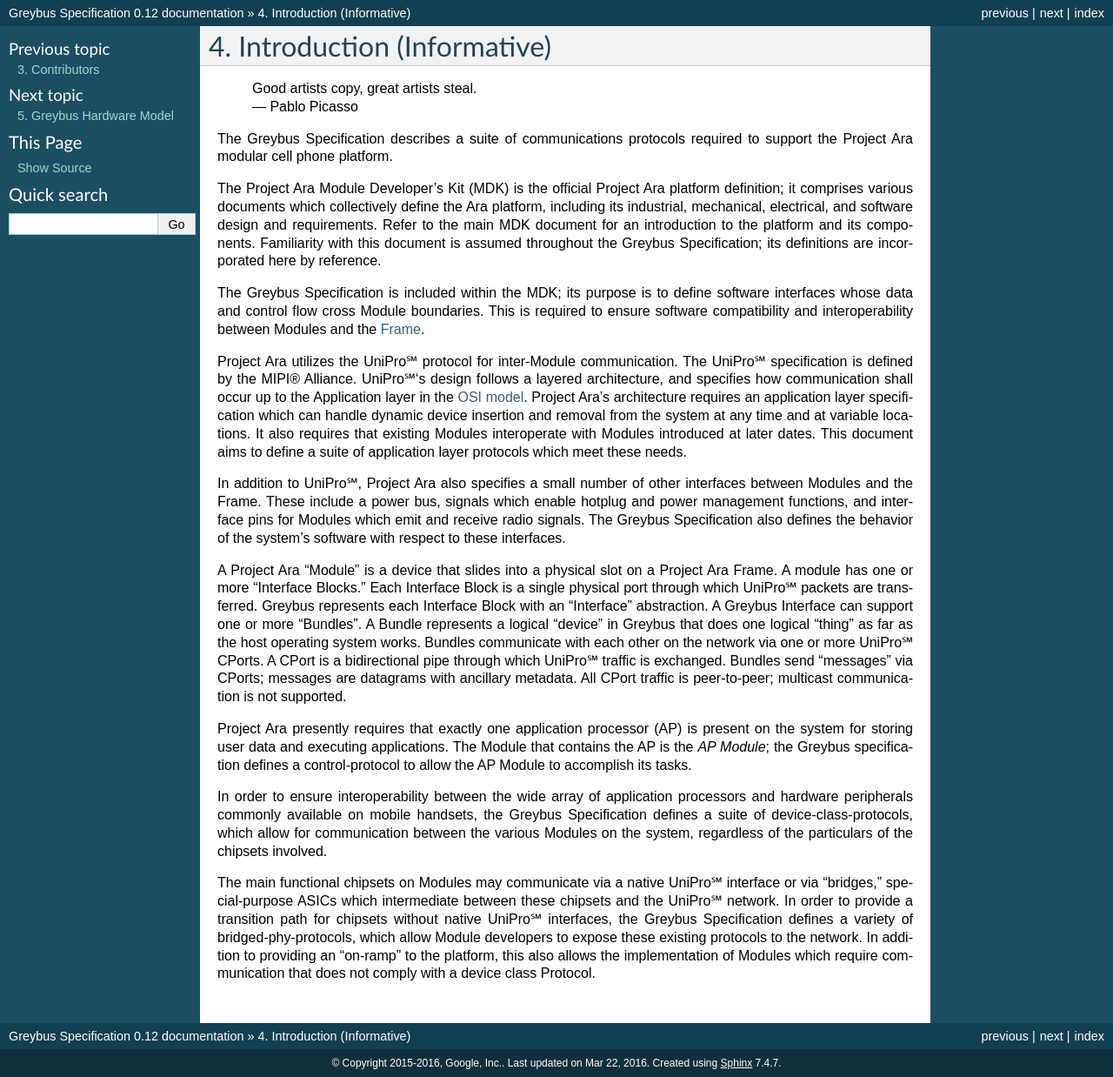
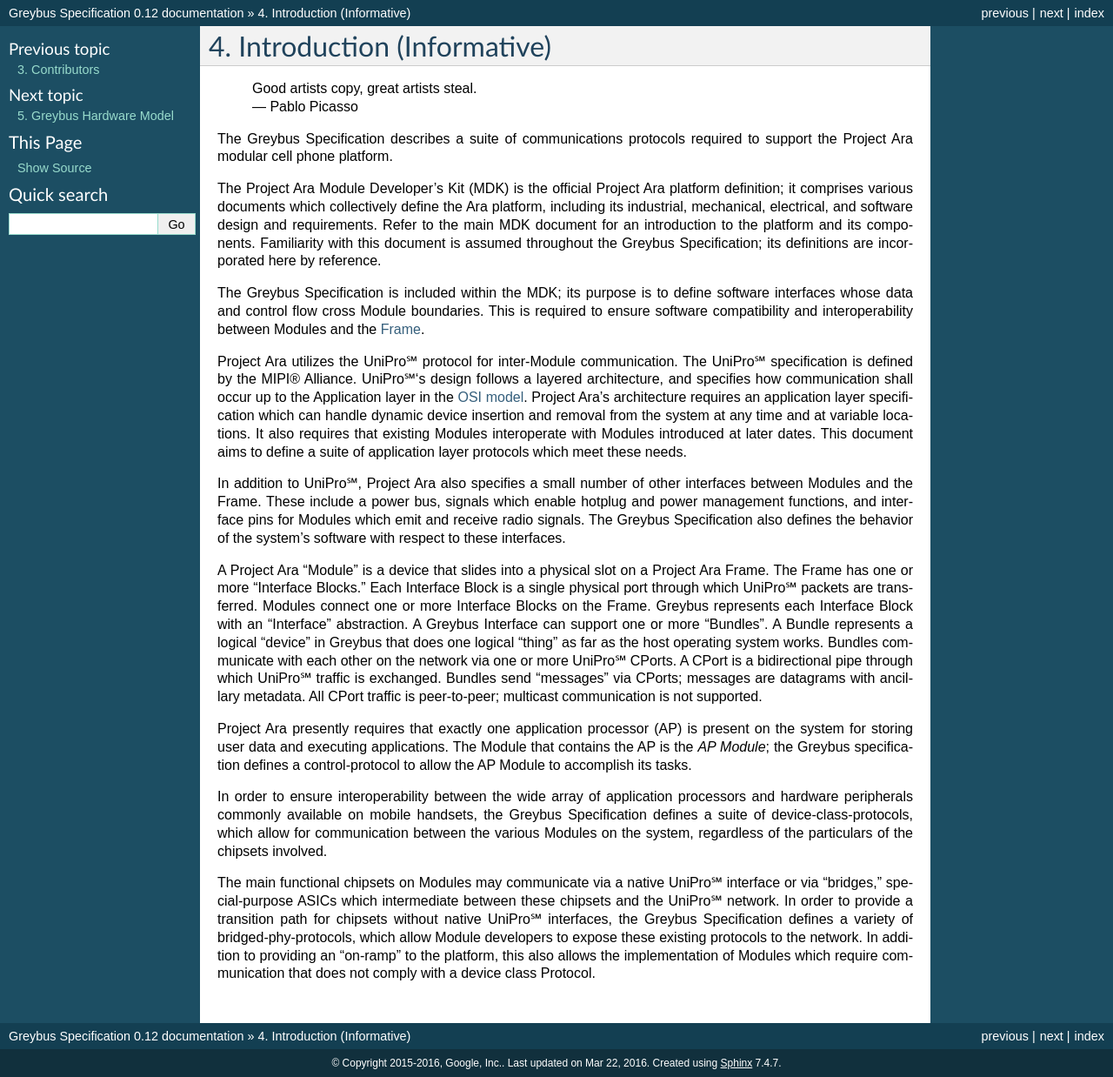
Before and after one commit to projectara/greybus-spec, a Sphinx documentation site: the page built from source/introduction.rst, in a window 1280 px wide. Shown: the whole page at 87% size. Built offline with Sphinx 7.4.7, drawn with Linux system fonts in a browser that asks for light colours; pages that are not in the unit, such as notebooks, are missing from menus.

Commit message:
greybus-spec: "interface block" is on the frame now
The way the spec uses interface blocks is inconsistent. The glossary now
says that Interface Blocks are on the frame, not on modules. The rest of
the spec actually disagreed with itself: in the SVC Hello operation
description, interface blocks are part of the frame. In the
introduction, they're part of a module.

Fix up the introduction so the spec is consistent again, and matches the
glossary.

Signed-off-by: Marti Bolivar <mbolivar@leaflabs.com>
Reviewed-by: Alex Elder <elder@linaro.org>
Signed-off-by: Greg Kroah-Hartman <gregkh@google.com>

```diff
--- a/source/introduction.rst
+++ b/source/introduction.rst
@@ -56,17 +56,18 @@
 system's software with respect to these interfaces.
 
 A Project Ara "Module" is a device that slides into a physical slot on
-a Project Ara Frame.  A module has one or more "Interface Blocks."  Each
-Interface Block is a single physical port through which
-|unipro| packets are transferred.  Greybus represents each Interface
-Block with an "Interface" abstraction.  A Greybus Interface can support
-one or more "Bundles". A Bundle represents a logical "device" in
-Greybus that does one logical "thing" as far as the host operating
-system works.  Bundles communicate with each other on the network via
-one or more |unipro| CPorts.  A CPort is a bidirectional pipe through
-which |unipro| traffic is exchanged.  Bundles send "messages" via
-CPorts; messages are datagrams with ancillary metadata.  All CPort
-traffic is peer-to-peer; multicast communication is not supported.
+a Project Ara Frame.  The Frame has one or more "Interface Blocks."
+Each Interface Block is a single physical port through which |unipro|
+packets are transferred.  Modules connect one or more Interface Blocks
+on the Frame.  Greybus represents each Interface Block with an
+"Interface" abstraction.  A Greybus Interface can support one or more
+"Bundles". A Bundle represents a logical "device" in Greybus that does
+one logical "thing" as far as the host operating system works.
+Bundles communicate with each other on the network via one or more
+|unipro| CPorts.  A CPort is a bidirectional pipe through which
+|unipro| traffic is exchanged.  Bundles send "messages" via CPorts;
+messages are datagrams with ancillary metadata.  All CPort traffic is
+peer-to-peer; multicast communication is not supported.
 
 Project Ara presently requires that exactly one application processor
 (AP) is present on the system for storing user data and executing
```
